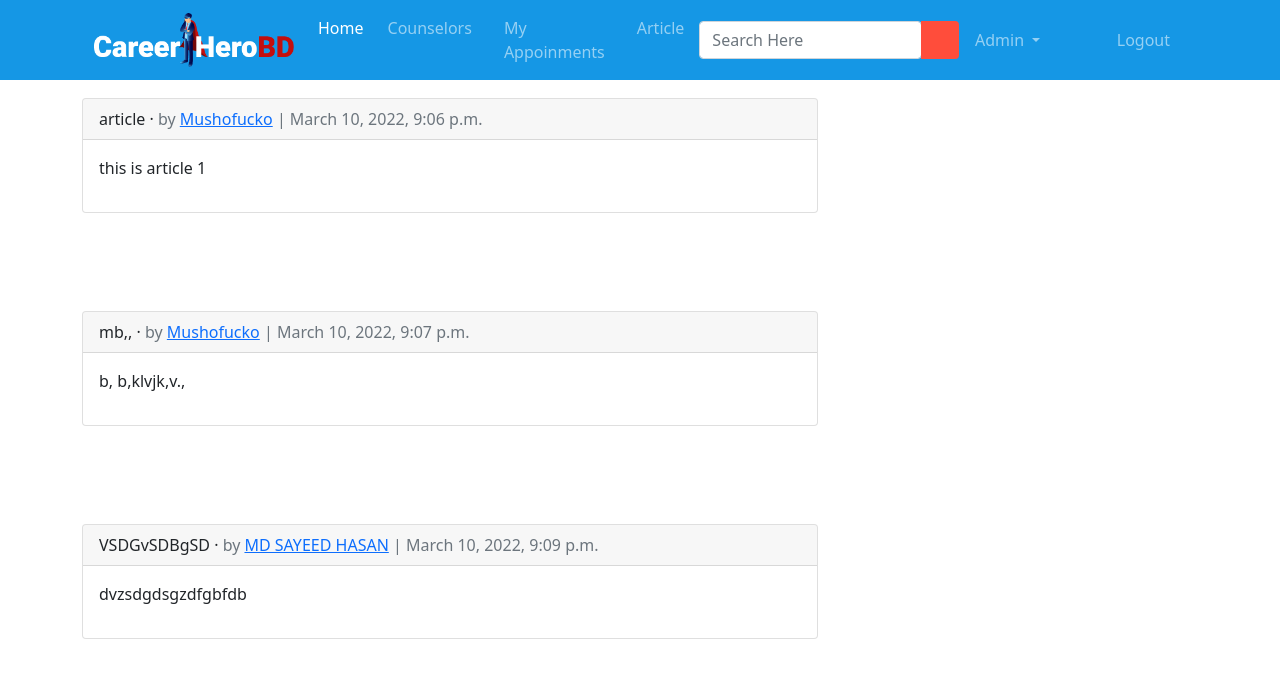
After one commit to Sayeedh784/Career_Hero, a Django app: page /article_list/ in a window 1280 px wide. The commit adds this page. Shown: the top 678 px of the page. Run offline with Django 4.2, Linux system fonts and the light colour scheme; a user stored in the database is signed in; data comes from the database, SQL or seed files in the repository; both versions use the stored data as it was after the commit; some libraries are stand-ins or nearby versions; some web fonts are replaced.

Commit message:
article done

```diff
--- a/app/admin.py
+++ b/app/admin.py
@@ -18,3 +18,6 @@ class StudentAdmin(admin.ModelAdmin):
 @admin.register(Appoinment)
 class AppoinmentAdmin(admin.ModelAdmin):
   list_display = ['id','req_user','accept_user','appoinment_time','appoinment_date']
+@admin.register(Article)
+class ArticleAdmin(admin.ModelAdmin):
+  list_display = ['id','title','author']
--- a/app/form.py
+++ b/app/form.py
@@ -74,6 +74,12 @@ class AppoinmentForm(forms.ModelForm):
     model = Appoinment
     fields=('topics','appoinment_time','appoinment_date')
 
+class PostForm(forms.ModelForm):
+  class Meta:
+    model = Article
+    fields= ('title','body')
+
+
 class MyPasswordChangeForm(PasswordChangeForm):
   old_password = forms.CharField(label=_("Old Password"),
   strip=False, widget=forms.PasswordInput(attrs={'autocomplete':'current-password','autofocus':True,
--- a/app/models.py
+++ b/app/models.py
@@ -62,3 +62,16 @@ class Appoinment(models.Model):
 
   def __str__(self):
     return str(self.id)
+
+class Article(models.Model):
+  author = models.ForeignKey(Counselor,on_delete=models.CASCADE)
+  title = models.CharField(max_length=70)
+  body = models.TextField()
+  date = models.DateTimeField(auto_now_add=True)
+
+
+  def __str__(self):
+    return str(self.id)
+
+  def get_absolute_url(self):
+    return reverse('article_detail', args=[str(self.id)])
--- /dev/null
+++ b/app/templates/app/article_list.html
@@ -0,0 +1,31 @@
+{% extends 'app/base.html' %}
+{% load crispy_forms_tags %}
+{% block title %}Article List{% endblock title %}
+
+{% block main-content %}
+
+  {% for article in object_list %}
+  <div class="container my-5" style="padding-top: 50px;">
+    <div class="row">
+      <div class="col-md-8">
+        <div class="card">
+          <div class="card-header">
+            <span class="font-weight-bold">{{ article.title }}</span> &middot;
+            <span class="text-muted">by <a href="{% url 'counselor_profile' article.author.id %}">{{ article.author.name }}</a> | {{ article.date }}</span>
+          </div>
+          <div class="card-body">
+            <p>{{ article.body }}</p>
+            <!-- Changes start here! -->
+            {% if article.author.user.pk == request.user.pk %}
+            <a href="{% url 'article_edit' article.pk %}">Edit</a> |
+            <a href="{% url 'article_delete' article.pk %}">Delete</a>
+            {% endif %}
+          </div>
+        </div>
+      </div>
+    </div>
+  </div>
+
+    {% endfor %}
+
+{% endblock main-content %}
--- a/app/templates/app/base.html
+++ b/app/templates/app/base.html
@@ -61,7 +61,7 @@
               </li>
               {% endif %}
               <li class="nav-item mx-2">
-                <a href="" class="nav-link">Article</a>
+                <a href="{% url 'article_list' %}" class="nav-link">Article</a>
               </li>
 
             </ul>
--- a/app/templates/app/counselorProfile.html
+++ b/app/templates/app/counselorProfile.html
@@ -25,6 +25,7 @@
           <br>
           {% if counselor.user.pk == request.user.pk %}
           <a href="{% url 'counselor_form' counselor.id %}" role="button" class="btn btn-primary">Edit Profile</a>
+          <a href="{% url 'article_new1'  %}" role="button" class="btn btn-primary">Write Article</a>
           {% elif request.user.is_student %}
           <a href="{% url 'appoinmentForm' counselor.id  %}" role="button" class="btn btn-primary">Request Appoinment</a>
           {% endif %}
--- a/app/templates/app/counselor_appoinment.html
+++ b/app/templates/app/counselor_appoinment.html
@@ -47,9 +47,9 @@
             <td><span><a href="{% url 'accept' apn.pk %}" class="btn btn-sm btn-success">Accept</a></span> <span><a
                   href="{% url 'decline' apn.pk %}" role="button" class="btn btn-sm btn-danger">Decline</a></span> </td>
             {% elif apn.appoinment_status == "Decline" %}
-            <td style="color: red;">{{apn.appoinment_status}} </td>
+            <td style="color: red;">{{apn.appoinment_status}} <a href="{% url 'cancel' apn.id %}"><span class="mx-3" style="color: red;"><i class="far fa-trash-alt"></i></span></a></td>
             {% elif apn.appoinment_status == "Accepted" %}
-            <td style="color: green;">{{apn.appoinment_status}} </td>
+            <td style="color: green;">{{apn.appoinment_status}}  <span class="mx-4" style="color: red;"><i class="far fa-trash-alt "></i></span></i></td>
             {% endif %}
 
 
--- a/app/templates/app/studentProfile.html
+++ b/app/templates/app/studentProfile.html
@@ -19,7 +19,9 @@
         <div class="card-body">
           <h5 class="card-title">{{student.name}}</h5>
           <br>
+          {% if student.user.pk == request.user.id %}
           <a href="{% url 'student_form' student.id %}" role="button" class="btn btn-primary">Edit Profile</a>
+          {% endif %}
 
         </div>
       </div>
--- a/app/urls.py
+++ b/app/urls.py
@@ -28,6 +28,16 @@ urlpatterns=[
   path('decline/<int:pk>/',views.decline,name="decline"),
   path('accept/<int:pk>/',views.accept,name="accept"),
 
+
+  #article
+  path('article_edit/<int:pk>/',ArticleUpdateView.as_view(), name='article_edit'),
+  path('article_detail/<int:pk>/',ArticleDetailView.as_view(), name='article_detail'),
+  path('article_delete/<int:pk>/',ArticleDeleteView.as_view(), name='article_delete'),
+  path('article_new/', views.ArticleCreateView.as_view(), name='article_new'),
+  path('article_new1/', views.create_post, name='article_new1'),
+  path('article_list/', ArticleListView.as_view(), name='article_list'),
+
+
   path('login/',views.login_request, name='login'),
   path('logout/',views.logout_view, name='logout'),
   path('passwordchange/', auth_views.PasswordChangeView.as_view(template_name='app/passwordchange.html',form_class=MyPasswordChangeForm,
--- a/app/views.py
+++ b/app/views.py
@@ -1,13 +1,15 @@
 from django.shortcuts import get_object_or_404, redirect, render
+from django.urls import reverse_lazy
 from django.views import View
 from .models import *
 from django.contrib import messages
 from .form import *
 from django.contrib.auth import login, logout,authenticate
-from django.views.generic import CreateView,ListView
+from django.views.generic import CreateView,ListView,DetailView,DeleteView
 from django.views.generic.edit import UpdateView
 from django.contrib.auth.mixins import LoginRequiredMixin
 from django.core.exceptions import PermissionDenied
+from django.contrib.auth.decorators import login_required
 # Create your views here.
 
 
@@ -158,7 +160,7 @@ def decline(request,pk):
   apn.appoinment_status = "Decline"
   apn.save()
   return redirect(url)
-  # return render(request, 'app/request.html',{'apn':apn})
+
 
 def accept(request,pk):
   url=request.META.get('HTTP_REFERER')
@@ -166,4 +168,66 @@ def accept(request,pk):
   apn.appoinment_status = "Accepted"
   apn.save()
   return redirect(url)
-  # return render(request, 'app/request.html',{'apn':apn})
+
+
+#Article
+
+
+@login_required
+def create_post(request, pk=None):
+    if request.method == 'POST':
+        form = PostForm(request.POST)
+        if form.is_valid():
+            form.instance.author = Counselor.objects.get(user_id=request.user.pk)
+            form.save()
+            return redirect('article_list')
+    else:
+        form = PostForm()
+    context = {'form' : form}
+    return render(request, 'app/article_new.html', context)
+
+
+
+class ArticleCreateView(LoginRequiredMixin,CreateView):
+  model = Article
+  template_name = 'app/article_new.html'
+  fields = ('title','body')
+  login_url = 'login'
+
+  def form_valid(self, form):
+    form.instance.author.user = Counselor.objects.get(user_id=self.user.pk)
+    return super().form_valid(form)
+class ArticleListView(LoginRequiredMixin,ListView):
+  model = Article
+  template_name = 'app/article_list.html'
+  login_url = 'login'
+
+
+class ArticleUpdateView(LoginRequiredMixin,UpdateView):
+  model = Article
+  fields = ('title','body')
+  template_name = 'app/article_edit.html'
+  login_url = 'login'
+
+  def dispatch(self,request,*args,**kwargs):
+    obj= self.get_object()
+    if obj.author.user != self.request.user:
+      raise PermissionDenied
+    return super().dispatch(request,*args,**kwargs)
+
+class ArticleDetailView(LoginRequiredMixin,DetailView):
+  model = Article
+  template_name = 'app/article_detail.html'
+  login_url = 'login'
+
+class ArticleDeleteView(LoginRequiredMixin,DeleteView):
+  model = Article
+  template_name = 'app/article_delete.html'
+  success_url = reverse_lazy('article_list')
+  login_url = 'login'
+
+  def dispatch(self,request,*args,**kwargs):
+    obj= self.get_object()
+    if obj.author.user != self.request.user:
+      raise PermissionDenied
+    return super().dispatch(request,*args,**kwargs)
--- a/carrierHero/settings.py
+++ b/carrierHero/settings.py
@@ -65,7 +65,7 @@ CRISPY_TEMPLATE_PACK = 'bootstrap4'
 TEMPLATES = [
     {
         'BACKEND': 'django.template.backends.django.DjangoTemplates',
-        'DIRS': [],
+        'DIRS': [BASE_DIR / 'templates'],
         'APP_DIRS': True,
         'OPTIONS': {
             'context_processors': [
```
Also changed, not shown: app/templates/app/article_delete.html (added, +19 -0 lines), app/templates/app/article_detail.html (added, +23 -0 lines), app/templates/app/article_edit.html (added, +22 -0 lines), app/templates/app/article_new.html (added, +21 -0 lines), app/migrations/0009_alter_appoinment_req_user_article.py (added), db.sqlite3.
